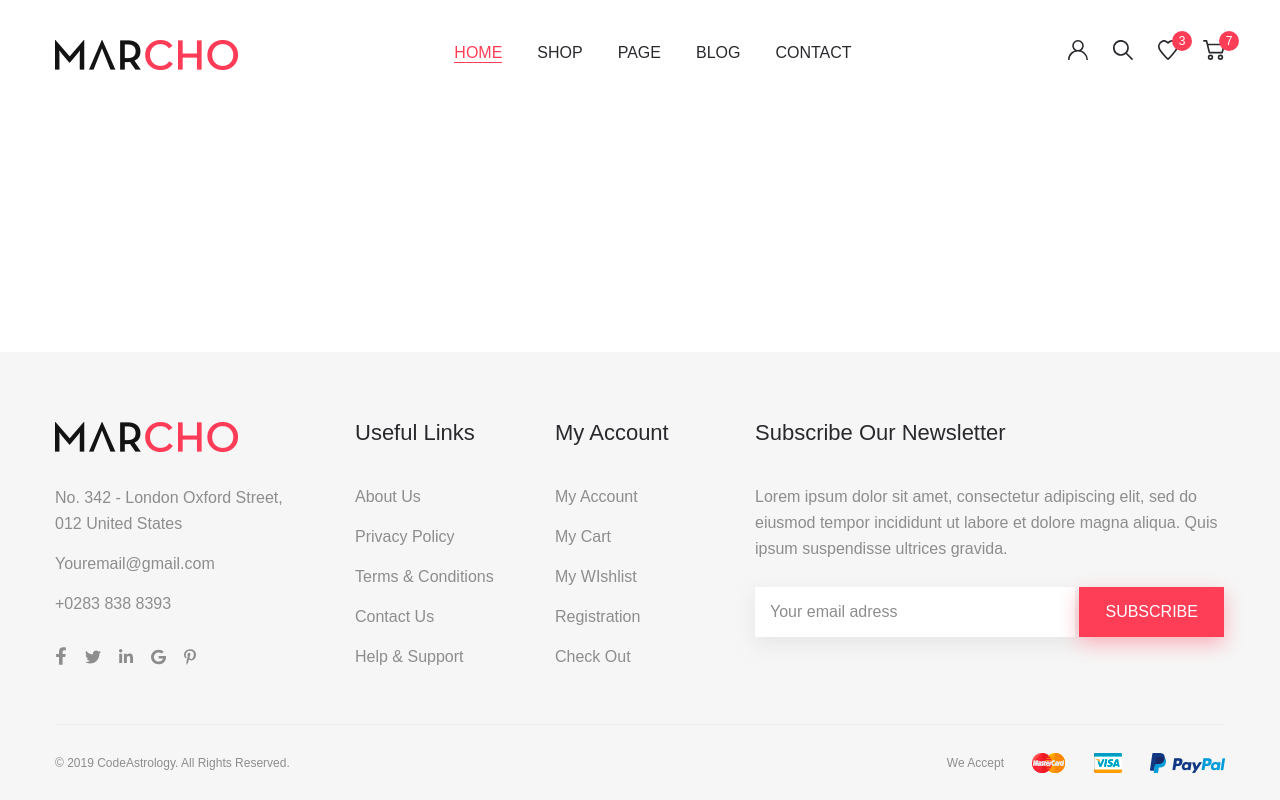
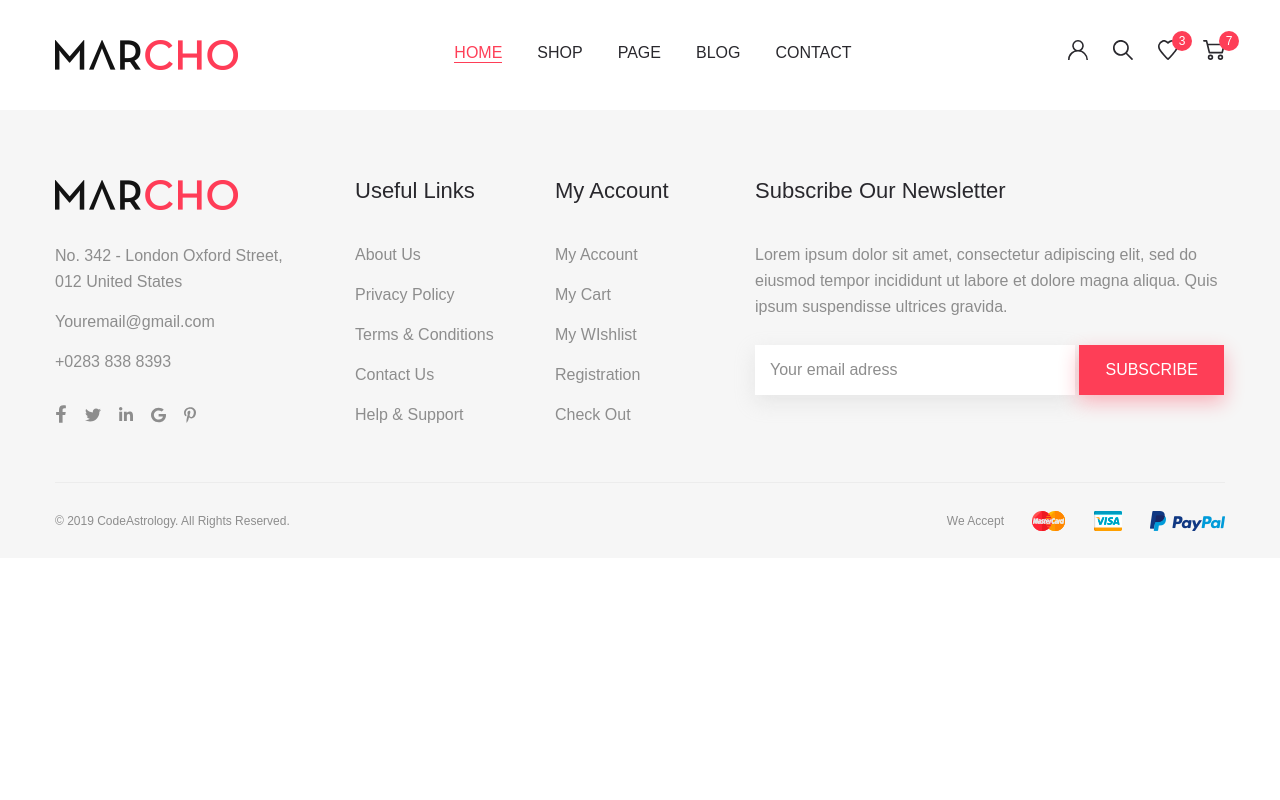
Before and after one commit to 17Kr1ck/marcho, a website: page app/index.html in a window 1280 px wide. Drawn offline with nearby package versions, Linux system fonts and the light colour scheme; files that its build step writes are made by us from their sources.

Commit message:
fix footer

```diff
--- a/app/index.html
+++ b/app/index.html
@@ -54,10 +54,6 @@
     </div>
   </header>
 
-
-  <main class="main">
-
-  </main>
 
 
   <footer class="footer">
```
